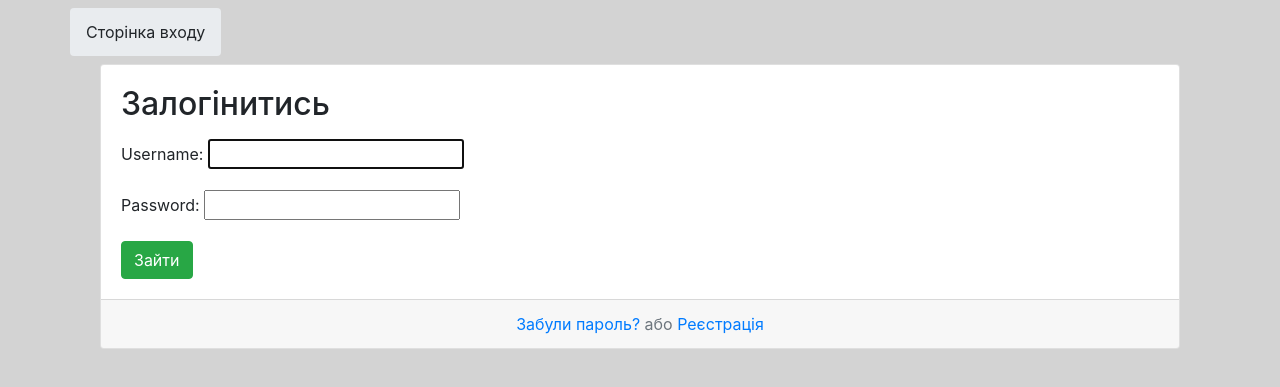
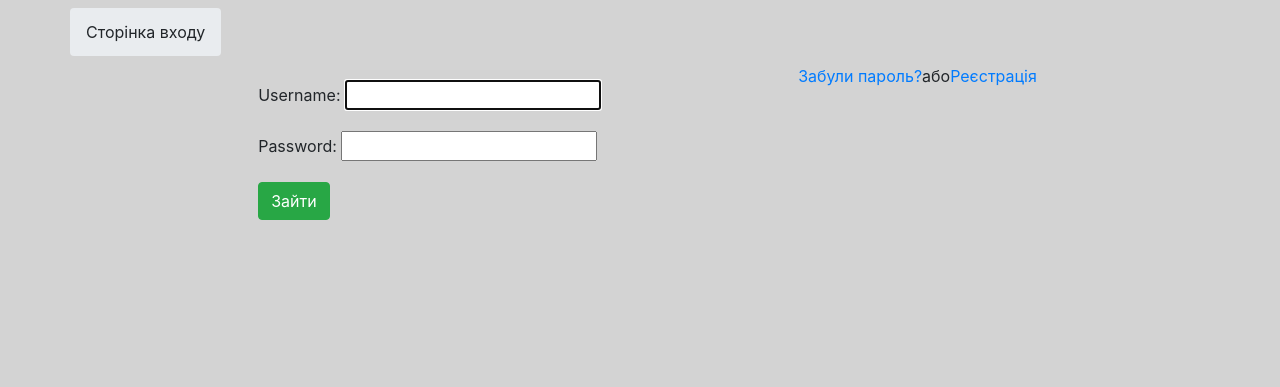
Before and after one commit to kivaschenko/realty, a Django app: page /accounts/login/ in a window 1280 px wide. Shown: the part 65-452 px from the top of the page. Run offline with Django 3.2, Linux system fonts and the light colour scheme; some libraries are stand-ins or nearby versions.

Commit message:
fixed bugs

```diff
--- a/myproject/land/templates/land/map_land.html
+++ b/myproject/land/templates/land/map_land.html
@@ -6,13 +6,13 @@
     </head>
     <body>
     <h2>Земельні ділянки в Черкассах і Черкаському районі: продаж, оренда</h2>
-    <div id="m" style="width:1300px; height:600px;"></div>
+    <div class="container" id="m" style="width:1300px; height:600px;"></div>
     <script type="text/javascript">
-        var map = L.map('m').setView([49.44, 32.05], 12);
+        var map = L.map('m').setView([49.44, 32.05], 10);
         L.tileLayer('//{s}.tile.osm.org/{z}/{x}/{y}.png').addTo(map);
         {% for e in object_list %}
             L.marker({{e.lat_lng}}).addTo(map)
-                .bindPopup('<a href="{%url "land_detail" e.slug %}">{{e.title}}</a>');
+                .bindPopup('<strong><a href="{%url "land_detail" e.slug %}">{{e.title}}</a></strong>');
         {%endfor%}
     </script>
     </body>
--- a/myproject/templates/contact.html
+++ b/myproject/templates/contact.html
@@ -4,12 +4,12 @@
 <li class="breadcrumb-item">Контакт</li>
 {% endblock %}
 {% block content %}
-<div class="col">
+<div class="col-sm-6">
   <h2>Написати повідомлення</h2>
   <form method="post">
     {% csrf_token %}
     <p>{{ form.as_p}}</p>
-    <button class="btn btn-success" type="submit">Відправити</button>
+    <button class="btn btn-sm btn-success" type="submit">Відправити</button>
   </form>
 </div>
 
--- a/myproject/templates/login.html
+++ b/myproject/templates/login.html
@@ -7,23 +7,16 @@
 {% block content %}
 <div class="container">
   <div class="row justify-content-center">
-<div class="col">
-<div class="card">
-<div class="card-body">
-<h2 class="card-title">Залогінитись</h2>
+    <div class="col-sm-6">
       <form method="post">
         {% csrf_token %}
         <p>{{ form.as_p}}</p>
         <button class="btn btn-success" type="submit">Зайти</button>
       </form>
     </div>
-<div class="card-footer text-muted text-center">
     <a href="{% url 'password_reset' %}">Забули пароль?</a>
     або
     <a href="{%url 'rules'%}">Реєстрація</a>
   </div>
 </div>
-</div>
-</div>
-</div>
 {% endblock content %}
```
Lines whose indentation alone changed are shown as unchanged.
